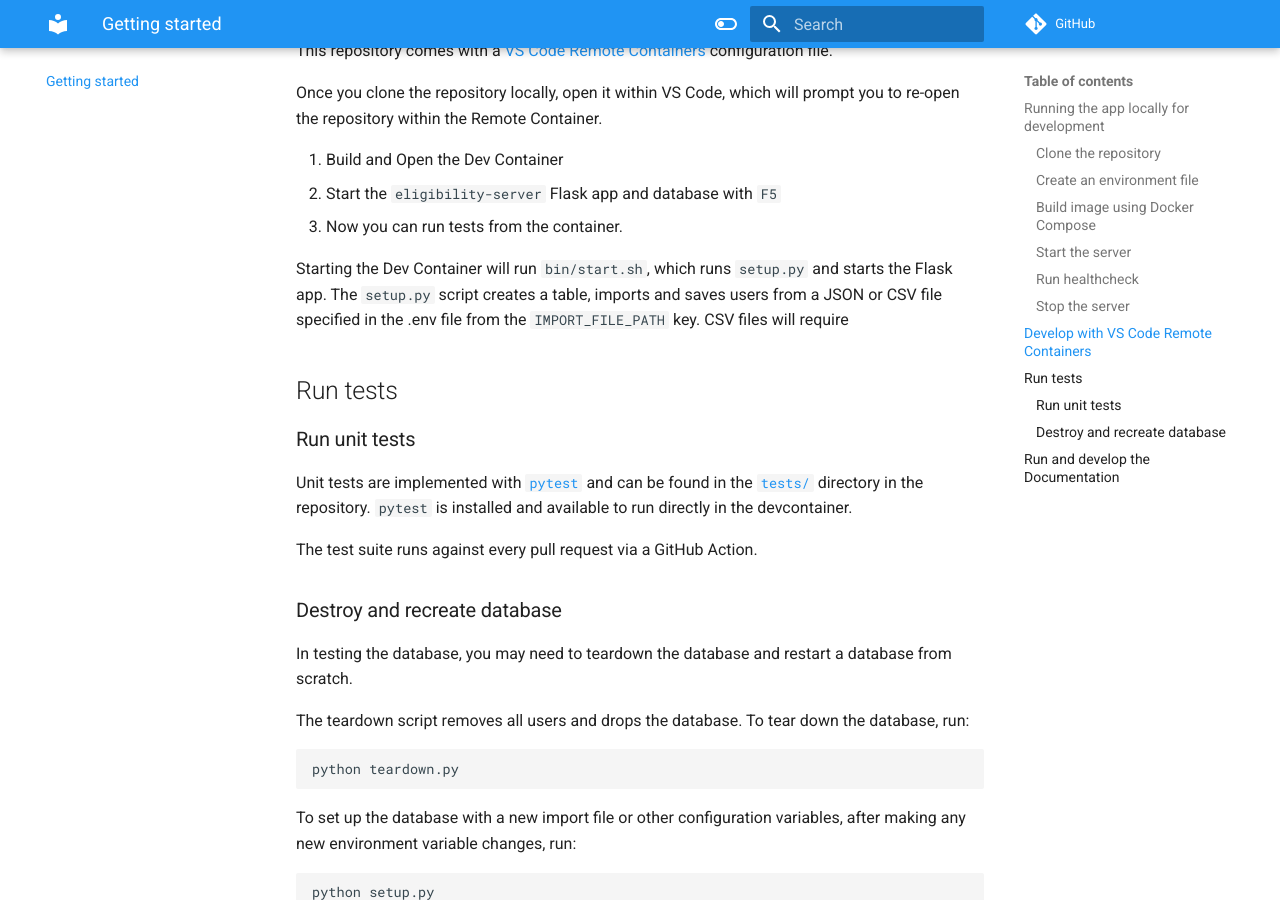
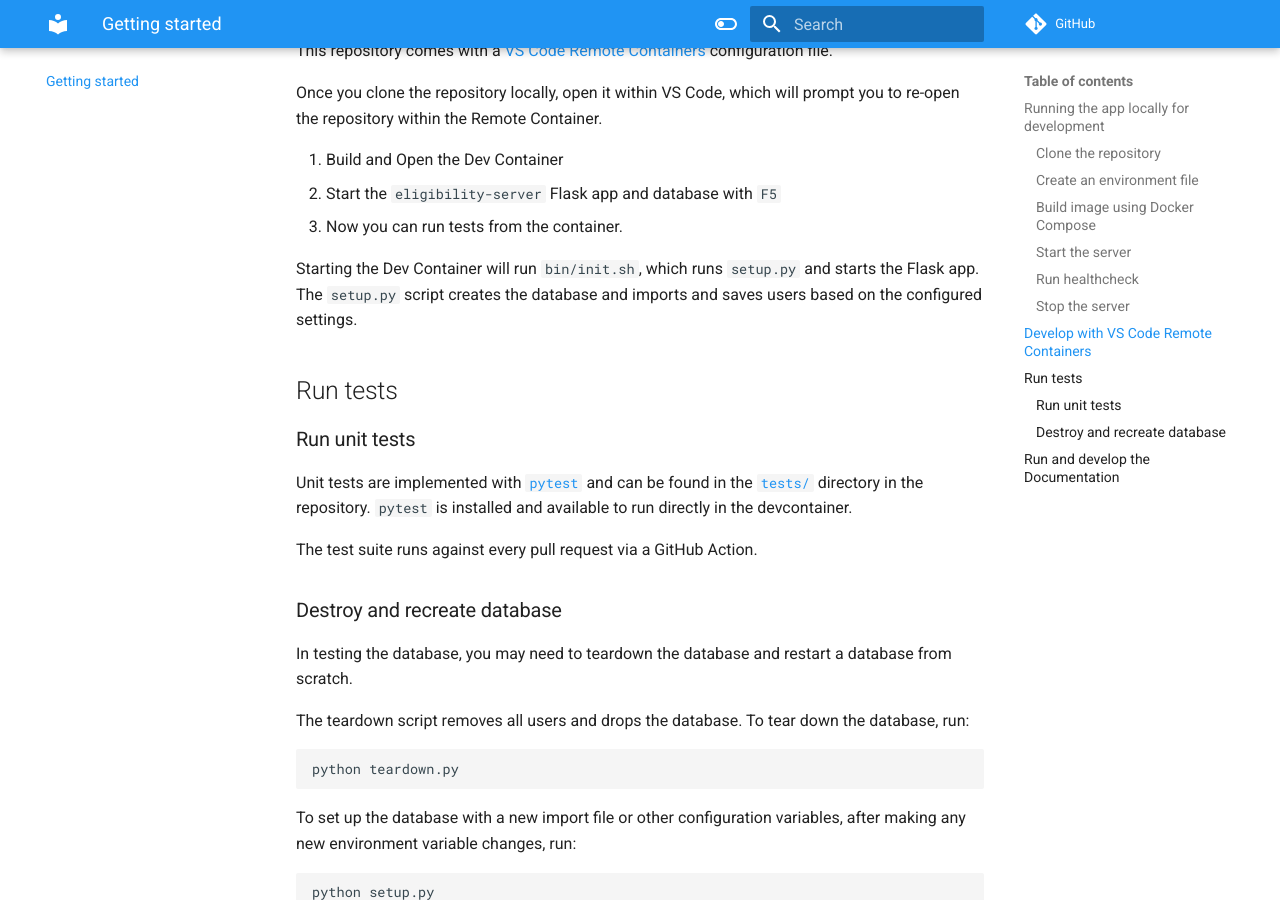
Before and after one commit to cal-itp/eligibility-server, an MkDocs documentation site: the page built from docs/getting-started.md, in a window 1280 px wide and 900 px high, scrolled down 2167 px. Built offline with MkDocs 1.6.1 and Material for MkDocs 9.7.7, drawn with Linux system fonts in a browser that asks for light colours; nearby versions of some CDN libraries; comment, search, counter and statistics services are not loaded.

Commit message:
docs: update container startup description

```diff
--- a/docs/getting-started.md
+++ b/docs/getting-started.md
@@ -84,7 +84,8 @@ Once you clone the repository locally, open it within VS Code, which will prompt
  2. Start the `eligibility-server` Flask app and database with `F5`
  3. Now you can run tests from the container.
 
-Starting the Dev Container will run `bin/start.sh`, which runs `setup.py` and starts the Flask app. The `setup.py` script creates a table, imports and saves users from a JSON or CSV file specified in the .env file from the `IMPORT_FILE_PATH` key. CSV files will require
+Starting the Dev Container will run `bin/init.sh`, which runs `setup.py` and starts the Flask app. The `setup.py` script creates the database and imports and saves users
+based on the configured settings.
 
 ## Run tests
 
```
